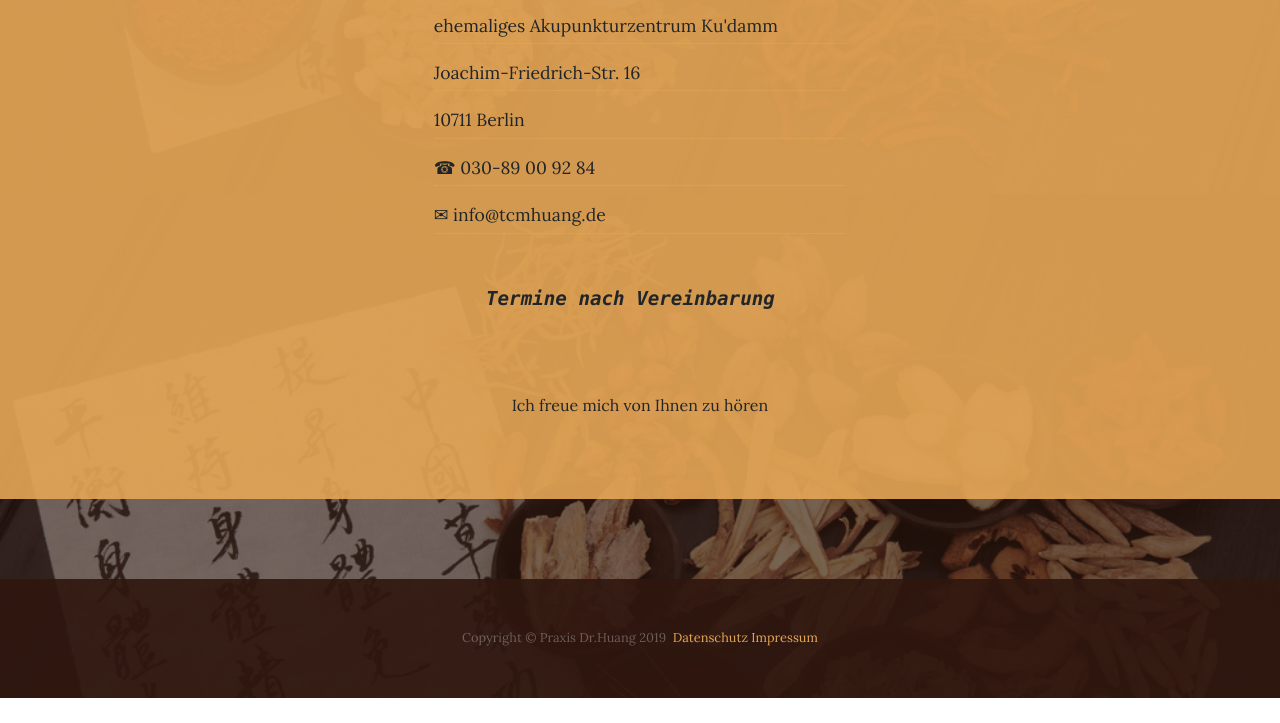
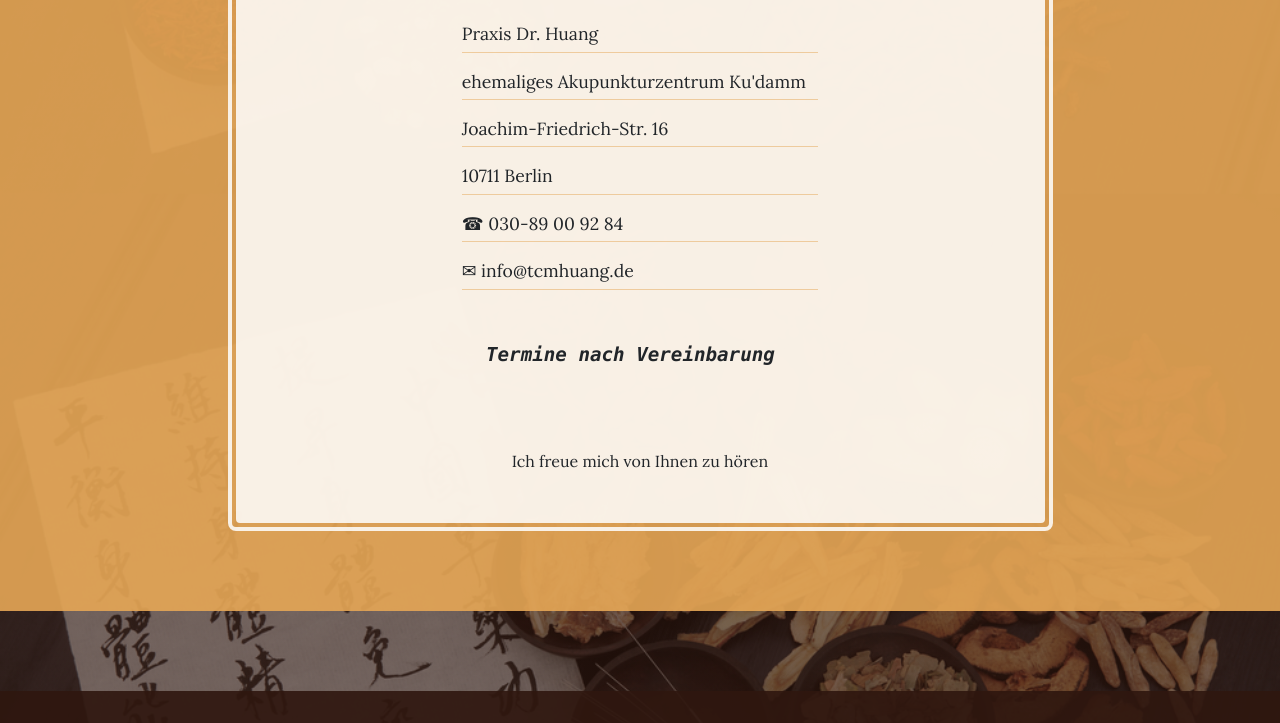
Before and after one commit to huangwj2/praxisdochuang.github.io, a website: page contact.html in a window 1280 px wide. Shown: the part 660-1383 px from the top of the page. Before the commit the page ends 1358 px from the top, so only its background shows below. Drawn offline with Linux system fonts and the light colour scheme.

Commit message:
Update contact.html

```diff
--- a/contact.html
+++ b/contact.html
@@ -68,7 +68,7 @@
       <div class="container">
         <div class="row">
           <div class="col-xl-9 mx-auto">
-            <div class="contact-huang-inner text-center rounded">
+            <div class="cta-inner text-center rounded">
               <h2 class="section-heading mb-5">
                 <span class="section-heading-upper"></span>
                 <span class="section-heading-lower">Kontakt</span>
```
